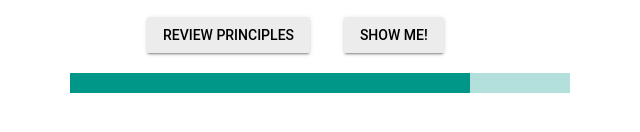
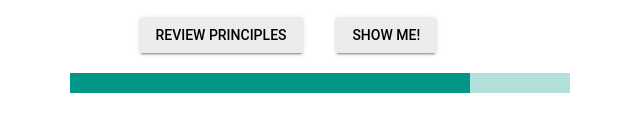
Before and after one commit to sabasingh/sabasingh.github.io, a plain HTML site: page stepFive.html in a window 1280 px wide. Shown: the part 546-678 px from the top of the page, 320-960 px from the left. Drawn offline with nearby package versions, Linux system fonts and the light colour scheme.

Commit message:
fixing buttons

```diff
--- a/stepFive.html
+++ b/stepFive.html
@@ -67,7 +67,7 @@
         .bottomOptions{
             padding-top: 20px;
             padding-bottom: 20px;
-            width:346px;
+            width:361px;
             margin:0 auto;
         }
 
```
Also changed, not shown: stepFour.html (+1 -1 lines), stepOne.html (+1 -1 lines), stepThree.html (+1 -1 lines), stepTwo.html (+1 -1 lines).
